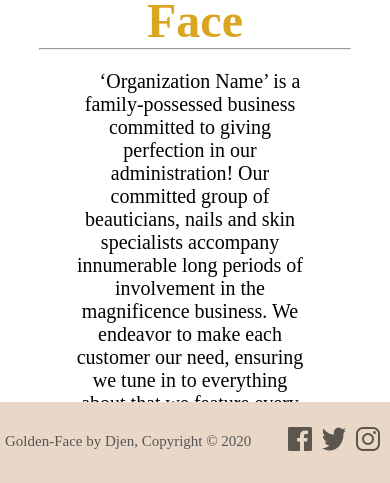
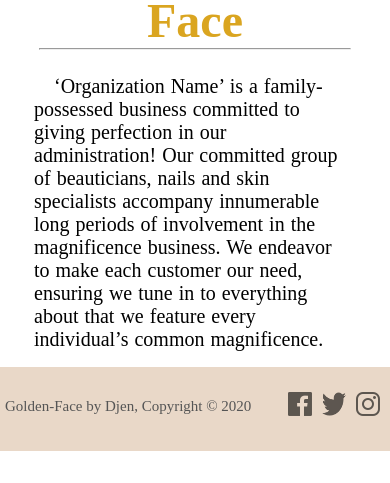
Before and after one commit to sergethi/Beauty-salon-Golden-Face, a React (Create React App) app: page /About in a window 390 px wide. Shown: the part 421-904 px from the top of the page. After the commit the page ends 872 px from the top, so only its background shows below. Built offline with nearby package versions, Linux system fonts and the light colour scheme.

Commit message:
fixed: about page paragraph text

```diff
--- a/src/App.css
+++ b/src/App.css
@@ -156,7 +156,7 @@ hr {
 .home p {
   color: black;
   text-indent:1em;
-  text-align:justify;
+  text-align:start;
   font-size: 25px;
   margin-left: 70px;
   margin-right: 80px;
@@ -284,12 +284,17 @@ hr {
 .home p {
   color: black;
   /* text-indent: 0.1   */
-  text-align:center;
+  /* text-align:center;
   font-size: 20px;
   margin-left: 70px;
   margin-right: 80px;
   margin-top: 20px;
-  margin-bottom:25px;
+  margin-bottom:25px; */
+  width: 80vw;
+  word-spacing: 1px;
+  font-size: 20px;
+  margin-bottom:100px;
+  text-align: start;
 }
 /* servicessssssssssssssssss */
 .services-container {
```
Also changed, not shown: src/components/About.js (+4 -4 lines).
